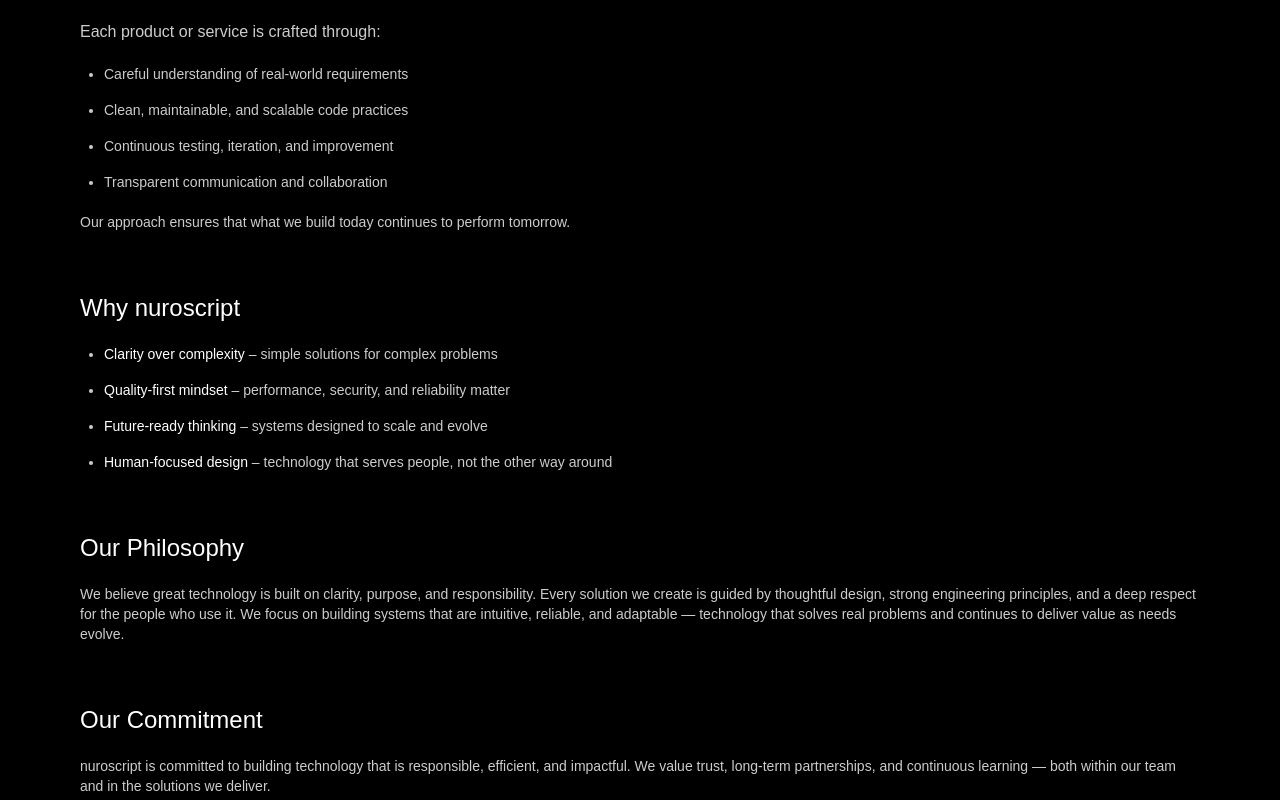
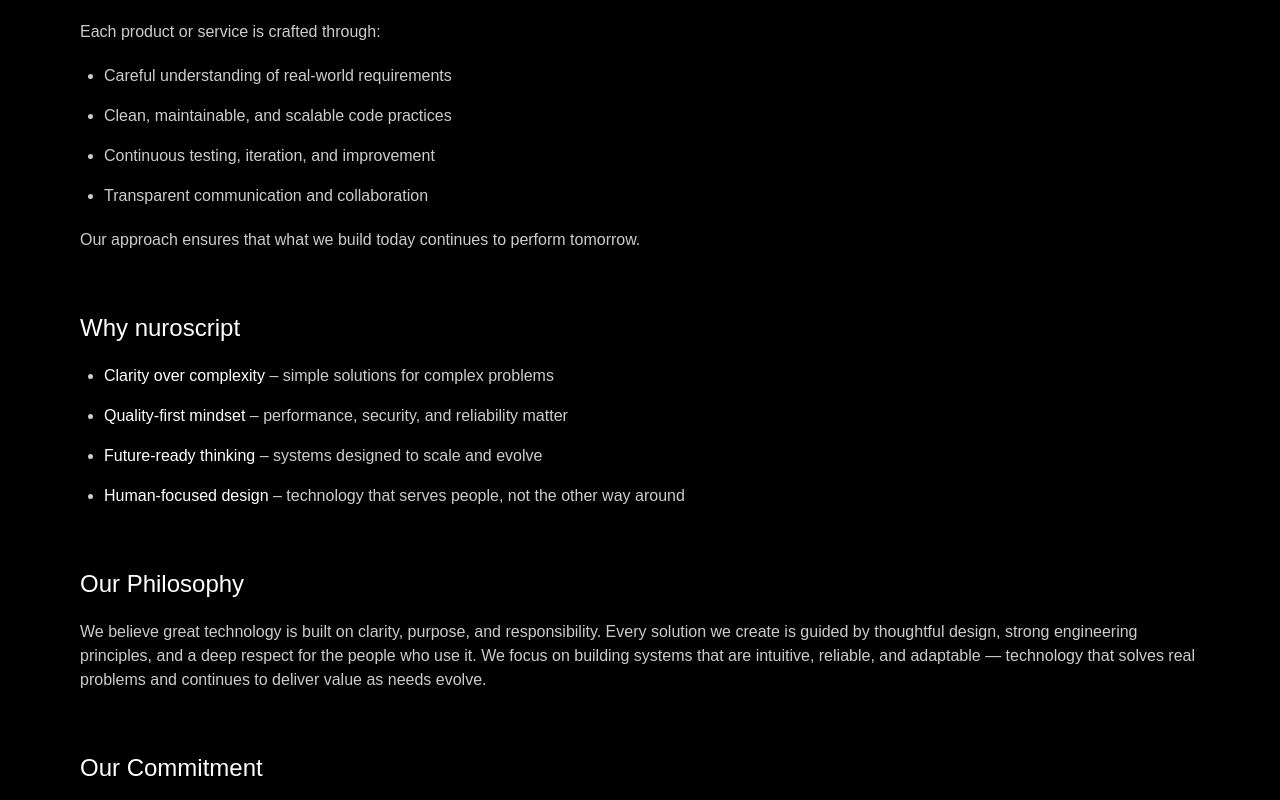
Before and after one commit to nuroscritp/nuroscript, a Next.js app: page /about in a window 1280 px wide. Shown: the part 1220-2020 px from the top of the page. Built offline with nearby package versions, Linux system fonts and the light colour scheme.

Commit message:
22 commit

```diff
--- a/app/about/page.tsx
+++ b/app/about/page.tsx
@@ -44,29 +44,29 @@
         <p className="text-white/80">Each product or service is crafted through:</p>
         <div>
           <ul className="list-disc pl-6 flex flex-col gap-4">
-            <li className="text-white/80 text-sm">Careful understanding of real-world requirements</li>
-            <li className="text-white/80 text-sm">Clean, maintainable, and scalable code practices</li>
-            <li className="text-white/80 text-sm">Continuous testing, iteration, and improvement</li>
-            <li className="text-white/80 text-sm">Transparent communication and collaboration</li>
+            <li className="text-white/80">Careful understanding of real-world requirements</li>
+            <li className="text-white/80">Clean, maintainable, and scalable code practices</li>
+            <li className="text-white/80">Continuous testing, iteration, and improvement</li>
+            <li className="text-white/80">Transparent communication and collaboration</li>
           </ul>
         </div>
-        <p className="text-white/80 text-sm">Our approach ensures that what we build today continues to perform tomorrow.</p>
+        <p className="text-white/80">Our approach ensures that what we build today continues to perform tomorrow.</p>
 
         <h1 className="text-xl lg:text-2xl font-medium mt-10">Why nuroscript</h1>
         <div>
           <ul className="list-disc pl-6 flex flex-col gap-4">
-            <li className="text-white/80 text-sm"><span className="text-white font-medium">Clarity over complexity</span> – simple solutions for complex problems</li>
-            <li className="text-white/80 text-sm"><span className="text-white font-medium">Quality-first mindset</span> – performance, security, and reliability matter</li>
-            <li className="text-white/80 text-sm"><span className="text-white font-medium">Future-ready thinking</span> – systems designed to scale and evolve</li>
-            <li className="text-white/80 text-sm"><span className="text-white font-medium">Human-focused design</span> – technology that serves people, not the other way around</li>
+            <li className="text-white/80"><span className="text-white font-medium">Clarity over complexity</span> – simple solutions for complex problems</li>
+            <li className="text-white/80"><span className="text-white font-medium">Quality-first mindset</span> – performance, security, and reliability matter</li>
+            <li className="text-white/80"><span className="text-white font-medium">Future-ready thinking</span> – systems designed to scale and evolve</li>
+            <li className="text-white/80"><span className="text-white font-medium">Human-focused design</span> – technology that serves people, not the other way around</li>
           </ul>
         </div>
 
         <h1 className="text-xl lg:text-2xl font-medium mt-10">Our Philosophy</h1>
-        <p className="text-white/80 text-sm">We believe great technology is built on clarity, purpose, and responsibility. Every solution we create is guided by thoughtful design, strong engineering principles, and a deep respect for the people who use it. We focus on building systems that are intuitive, reliable, and adaptable — technology that solves real problems and continues to deliver value as needs evolve.</p>
+        <p className="text-white/80">We believe great technology is built on clarity, purpose, and responsibility. Every solution we create is guided by thoughtful design, strong engineering principles, and a deep respect for the people who use it. We focus on building systems that are intuitive, reliable, and adaptable — technology that solves real problems and continues to deliver value as needs evolve.</p>
 
         <h1 className="text-xl lg:text-2xl font-medium mt-10">Our Commitment</h1>
-        <p className="text-white/80 text-sm">nuroscript is committed to building technology that is responsible, efficient, and impactful. We value trust, long-term partnerships, and continuous learning — both within our team and in the solutions we deliver.</p>
+        <p className="text-white/80">nuroscript is committed to building technology that is responsible, efficient, and impactful. We value trust, long-term partnerships, and continuous learning — both within our team and in the solutions we deliver.</p>
 
       </div>
 
```
